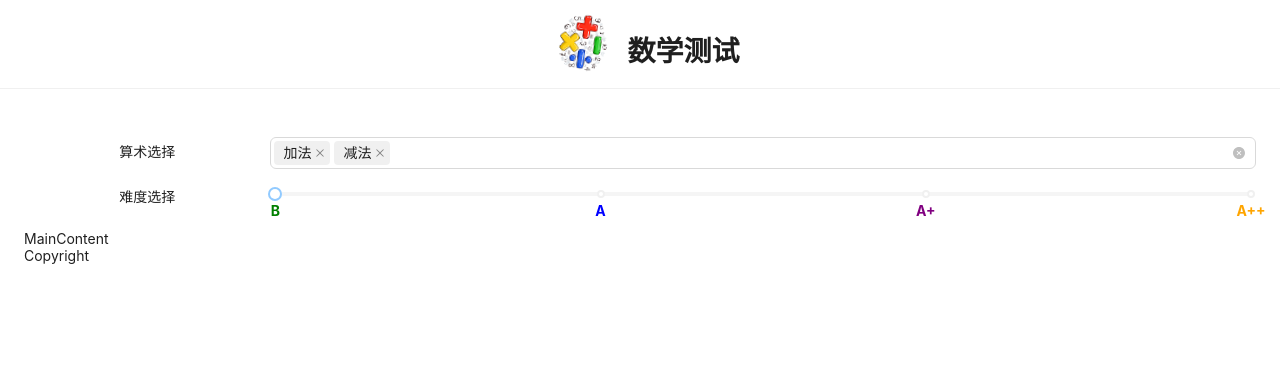
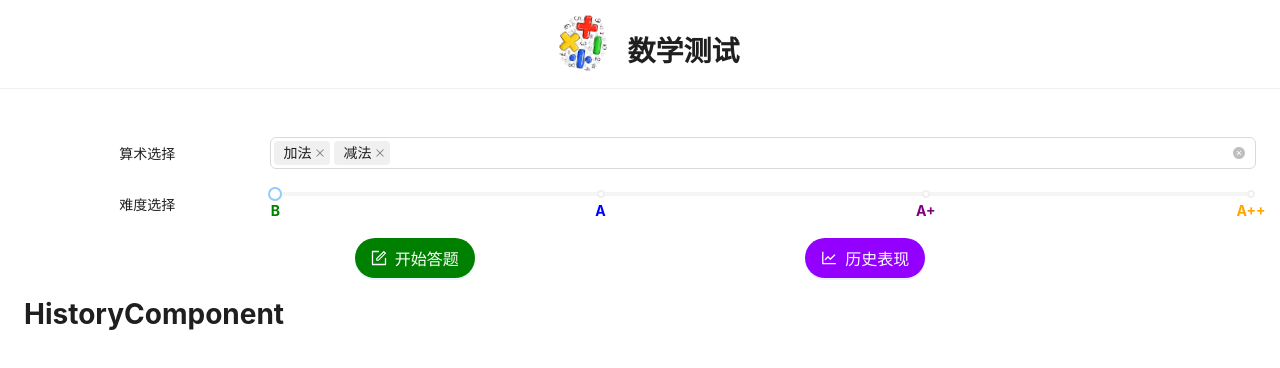
Before and after one commit to sonic4x/maths_exams, a React (Create React App) app in the folder frontend_react/: page / in a window 1280 px wide. Shown: the top 368 px of the page. Built offline with nearby package versions, Linux system fonts and the light colour scheme.

Commit message:
React add exam

```diff
--- a/frontend_react/package.json
+++ b/frontend_react/package.json
@@ -7,6 +7,7 @@
     "@testing-library/react": "^13.4.0",
     "@testing-library/user-event": "^13.5.0",
     "antd": "^5.1.6",
+    "axios": "^1.2.3",
     "react": "^18.2.0",
     "react-dom": "^18.2.0",
     "react-scripts": "5.0.1",
--- /dev/null
+++ b/frontend_react/src/Exam.jsx
@@ -0,0 +1,126 @@
+import "./MainArea.css";
+import axios from "axios";
+import global_v from "./global_v";
+import { Select, Slider, Space, Layout } from "antd";
+import { Input, Modal } from "antd";
+
+import { Col, Row } from "antd";
+import { useEffect, useState } from "react";
+const { Content } = Layout;
+
+function Exam(props) {
+  const [testMsg, setTestMsg] = useState("");
+  const [testId, setTestId] = useState(1);
+  const [answer, setAnswer] = useState("");
+  const [isWrong, setIsWrong] = useState(false);
+  const [finishResult, setFinishResult] = useState({
+    duration: 0,
+    wrong_num: 0,
+    break_record: false,
+  });
+  const [isModalOpen, setIsModalOpen] = useState(false);
+
+  useEffect(() => {
+    const path = "http://" + global_v.api_server + ":5000/api/getexam";
+    axios
+      .get(path)
+      .then((res) => {
+        setTestMsg(res.data["exam"]);
+        setTestId(res.data["test_id"]);
+      })
+      .catch((error) => {
+        // eslint-disable-next-line
+        console.error(error);
+      });
+  }, []);
+
+  const onChange = (e) => {
+    console.log(e.target.value);
+    setAnswer(e.target.value);
+  };
+
+  const submitAns = (e) => {
+    // Apply setting
+    const path = "http://" + global_v.api_server + ":5000/api/checkanswer";
+    axios
+      .post(path, {
+        test_str: testMsg,
+        test_answer: e.target.value,
+      })
+      .then((res) => {
+        if (res.data["correct"] == 1) {
+          setIsWrong(false);
+          if (res.data["end"] == 1) {
+            console.log("end test");
+            setFinishResult({
+              duration: res.data["duration"],
+              wrong_num: res.data["wrong_num"],
+              break_record: res.data["break_record"],
+            });
+
+            // this.dialog = true;
+          } else {
+            console.log("next");
+            setTestMsg(res.data["exam"]);
+            setTestId(res.data["test_id"]);
+            setAnswer("");
+            setIsModalOpen(true);
+          }
+        } else {
+          //   alert("回答错误");
+          setIsWrong(true);
+          // TODO: animation
+          //   const ele = document.getElementById("test-input-panel").parentElement;
+          //   ele.setAttribute("class", "warn");
+        }
+      });
+  };
+
+  const chooseClass = () => {
+    if (isWrong) {
+      return "shake";
+    } else {
+      return "test-input";
+    }
+  };
+
+  return (
+    <Layout style={{ background: "white" }}>
+      <div>
+        <div className='options'>
+          <label>第{testId}题</label>
+
+          <Row gutter={8}>
+            <Col span={30}>
+              <h1 className='test-msg'>{testMsg} = </h1>
+            </Col>
+            <Col span={30}>
+              <Input
+                id='test-input-panel'
+                className={isWrong ? "warn shake" : "test-input"}
+                status={isWrong ? "error" : ""}
+                placeholder='输入后Enter'
+                allowClear
+                value={answer}
+                onPressEnter={submitAns}
+                onChange={onChange}
+              />
+            </Col>
+          </Row>
+        </div>
+        <Modal
+          title='Basic Modal'
+          open={isModalOpen}
+          //   onOk={handleOk}
+          //   onCancel={handleCancel}
+        >
+          <p>Some contents...</p>
+          <p>Some contents...</p>
+          <p>Some contents...</p>
+        </Modal>
+      </div>
+    </Layout>
+  );
+}
+
+export default Exam;
--- /dev/null
+++ b/frontend_react/src/MainArea.css
@@ -0,0 +1,58 @@
+.options {
+  display: grid;
+  grid-template-columns: 20% auto;
+  background-color: white;
+}
+
+label {
+  display: flex;
+  justify-content: center;
+  align-items: center;
+  position: relative;
+}
+
+.button-group {
+  display: flex;
+  justify-content: space-evenly;
+}
+
+.exam {
+  position: relative;
+  /* top: 20px; */
+}
+
+h1.test-msg {
+  font-size: 40px;
+}
+
+.test-input {
+  outline-style: none;
+  border: 1px solid #ccc;
+  border-radius: 3px;
+  padding: 6px 6px;
+  width: 250px;
+  top: 26%;
+  /* position: absolute; */
+  font-size: 40px;
+  box-shadow: inset 0 1px 1px rgba(0, 0, 0, 0.075),
+    0 0 8px rgba(102, 175, 233, 0.6);
+}
+
+.shake {
+  animation: shake 0.82s cubic-bezier(0.36, 0.07, 0.19, 0.97) both;
+  transform: translate3d(0, 0, 0);
+}
+
+.warn {
+  outline-style: none;
+  border: 1px solid crimson;
+  /* color: crimson; */
+  border-radius: 3px;
+  padding: 6px 6px;
+  width: 250px;
+  top: 26%;
+  /* position: absolute; */
+  font-size: 40px;
+  box-shadow: inset 0 1px 1px rgba(0, 0, 0, 0.075),
+    0 0 8px rgba(102, 175, 233, 0.6);
+}
--- a/frontend_react/src/MainArea.jsx
+++ b/frontend_react/src/MainArea.jsx
@@ -1,7 +1,11 @@
+import { useState } from "react";
 import { Col, Row } from "antd";
 import { Layout, theme } from "antd";
 
+import axios from "axios";
+import global_v from "./global_v";
 import OptionsPanel from "./OptionsPanel";
+import MainContent from "./MainContent";
 
 const { Content } = Layout;
 
@@ -9,6 +13,32 @@ const MainArea = () => {
   const {
     token: { colorBgContainer },
   } = theme.useToken();
+
+  const [showTest, setShowTest] = useState(false);
+  const [operatorList, setOperatorList] = useState(["+"]);
+  const [level, setLevel] = useState(1);
+
+  const onClickStartTest = (value) => {
+    // value is a list
+    // Apply setting
+    const path = "http://" + global_v.api_server + ":5000/api/setting";
+    // const path = "localhost" + ":5000/api/setting";
+    axios
+      .post(path, {
+        operator_list: operatorList,
+        difficulty: level,
+      })
+      .then((res) => {
+        console.log("Setting applied");
+      });
+    setShowTest(true);
+  };
+
+  const onClickHistory = (value) => {
+    // value is a list
+    setShowTest(false);
+  };
+
   return (
     <Layout>
       <Content
@@ -20,10 +50,14 @@ const MainArea = () => {
         }}
       >
         <Row>
-          <OptionsPanel />
+          <OptionsPanel
+            onClickBeginTest={onClickStartTest}
+            onClickShowHistory={onClickHistory}
+          />
         </Row>
-        <Row>MainContent</Row>
-        <Row>Copyright</Row>
+        <Row>
+          <MainContent isShowTest={showTest} />
+        </Row>
       </Content>
     </Layout>
   );
--- /dev/null
+++ b/frontend_react/src/MainContent.jsx
@@ -0,0 +1,19 @@
+import Exam from "./Exam";
+
+function TestComponent(props) {
+  return <Exam testId='1' />;
+}
+
+function HistoryComponent(props) {
+  return <h1>HistoryComponent</h1>;
+}
+
+function MainContent(props) {
+  const isShowTest = props.isShowTest;
+  if (isShowTest) {
+    return <TestComponent />;
+  }
+  return <HistoryComponent />;
+}
+
+export default MainContent;
--- a/frontend_react/src/OptionsPanel.css
+++ /dev/null
@@ -1,10 +0,0 @@
-.options {
-  display: grid;
-  grid-template-columns: 20% auto;
-}
-
-label {
-  display: flex;
-  justify-content: center;
-  position: relative;
-}
--- a/frontend_react/src/OptionsPanel.jsx
+++ b/frontend_react/src/OptionsPanel.jsx
@@ -1,6 +1,7 @@
 import { useState } from "react";
-import { Select, Slider, Space } from "antd";
-import "./OptionsPanel.css";
+import { FormOutlined, LineChartOutlined } from "@ant-design/icons";
+import { Select, Slider, Space, Button } from "antd";
+import "./MainArea.css";
 
 // import { FrownOutlined, SmileOutlined } from "@ant-design/icons";
 
@@ -52,7 +53,7 @@ const formatter = (value) => {
   return satisfactionEmojis[value - 1];
 };
 
-const OptionsPanel = () => {
+const OptionsPanel = (props) => {
   const [level, setLevel] = useState(0);
   return (
     <Space
@@ -62,7 +63,7 @@ const OptionsPanel = () => {
       direction='vertical'
     >
       <div className='options'>
-        <label style={{ top: 4 }}>算术选择</label>
+        <label>算术选择</label>
         <Select
           mode='multiple'
           allowClear
@@ -76,7 +77,7 @@ const OptionsPanel = () => {
         />
       </div>
       <div className='options'>
-        <label style={{ top: 9 }}>难度选择</label>
+        <label>难度选择</label>
         <div>
           <Slider
             min={1}
@@ -93,6 +94,30 @@ const OptionsPanel = () => {
           />
         </div>
       </div>
+      <div className='button-group'>
+        {/* <Space wrap> */}
+        <Button
+          type='primary'
+          shape='round'
+          icon={<FormOutlined />}
+          size='large'
+          style={{ background: "green" }}
+          onClick={props.onClickBeginTest}
+        >
+          开始答题
+        </Button>
+        <Button
+          type='primary'
+          shape='round'
+          icon={<LineChartOutlined />}
+          size='large'
+          style={{ background: "#9400FF" }}
+          onClick={props.onClickShowHistory}
+        >
+          历史表现
+        </Button>
+        {/* </Space> */}
+      </div>
     </Space>
   );
 };
--- /dev/null
+++ b/frontend_react/src/global_v.js
@@ -0,0 +1,4 @@
+export default
+{
+    api_server:"10.0.0.25"
+}
```
